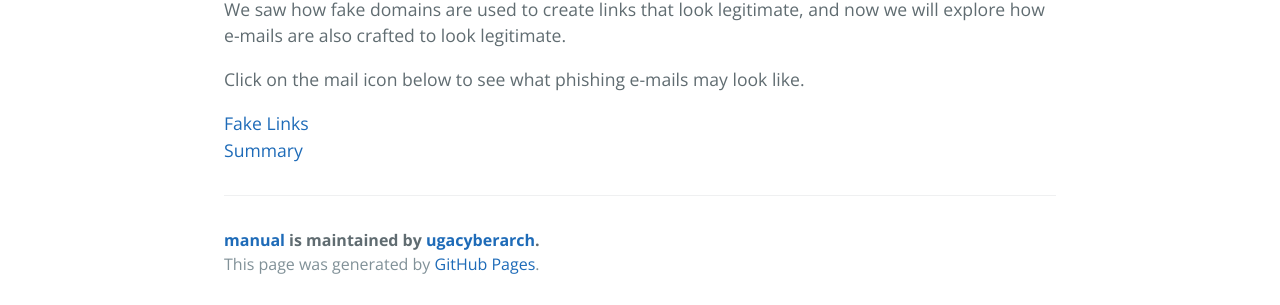
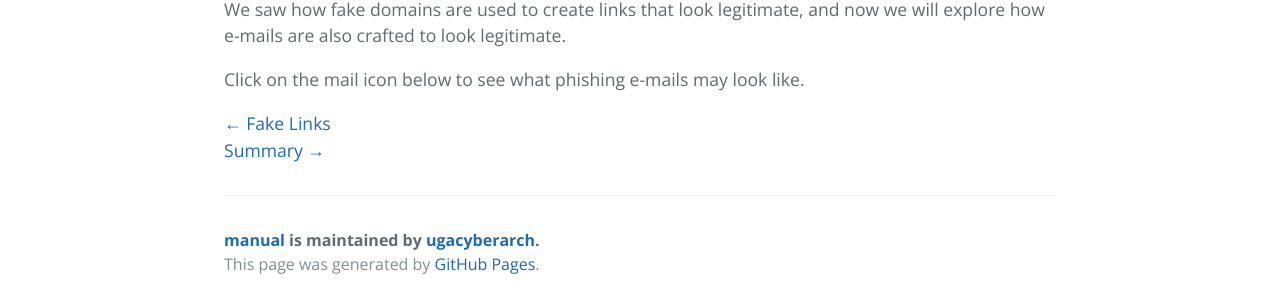
Before and after one commit to ugacyberarch/manual, a Jekyll site: the page built from fake_emails.md, in a window 1280 px wide. Shown: the part 643-948 px from the top of the page. Built offline with Jekyll 4.4.1, drawn with Linux system fonts in a browser that asks for light colours; part of the change alters nothing that is shown.

```diff
--- a/fake_emails.md
+++ b/fake_emails.md
@@ -14,5 +14,5 @@ We saw how fake domains are used to create links that look legitimate, and now w
 
 Click on the mail icon below to see what phishing e-mails may look like.
 
-[Fake Links](./fake_links.html "Fake Links")
-[Summary](./ "Summary")
+[← Fake Links](./fake_links.html "Fake Links")
+[Summary →](./phishing_summary.html "Summary")
```
